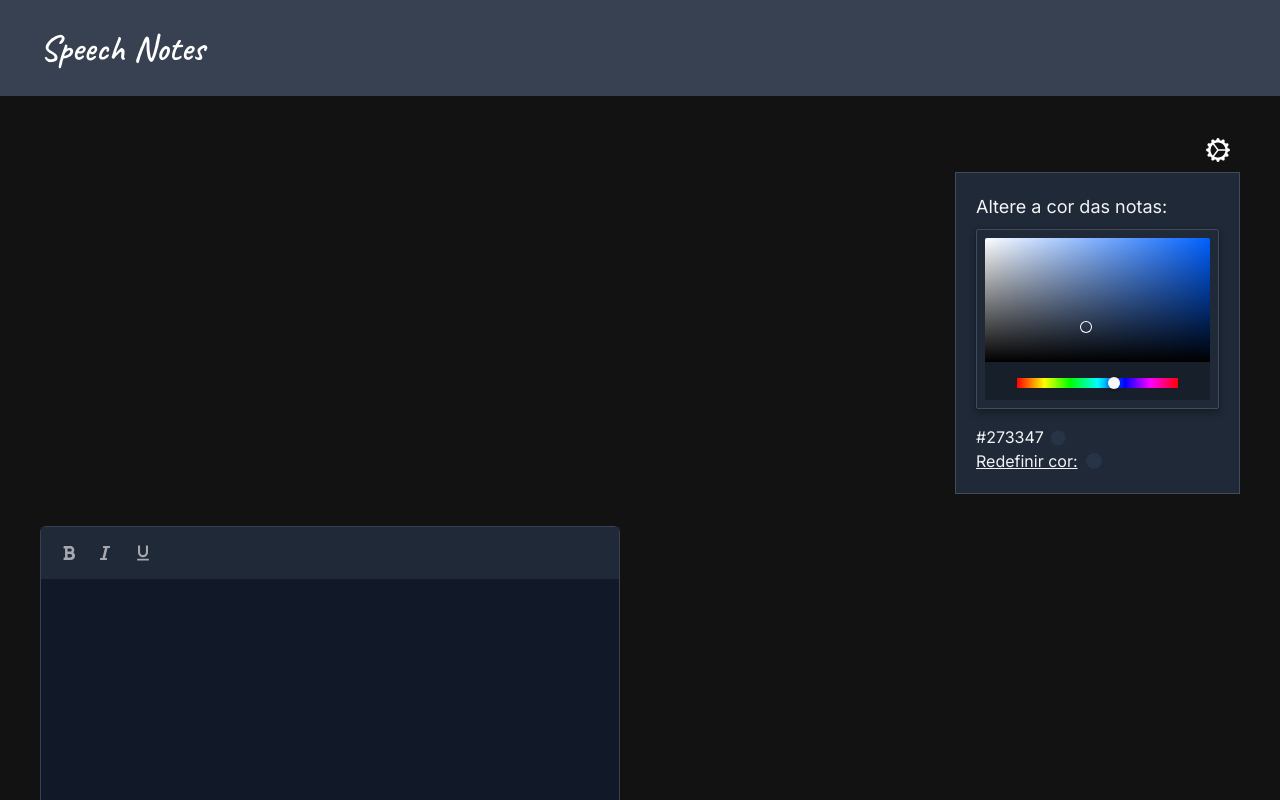
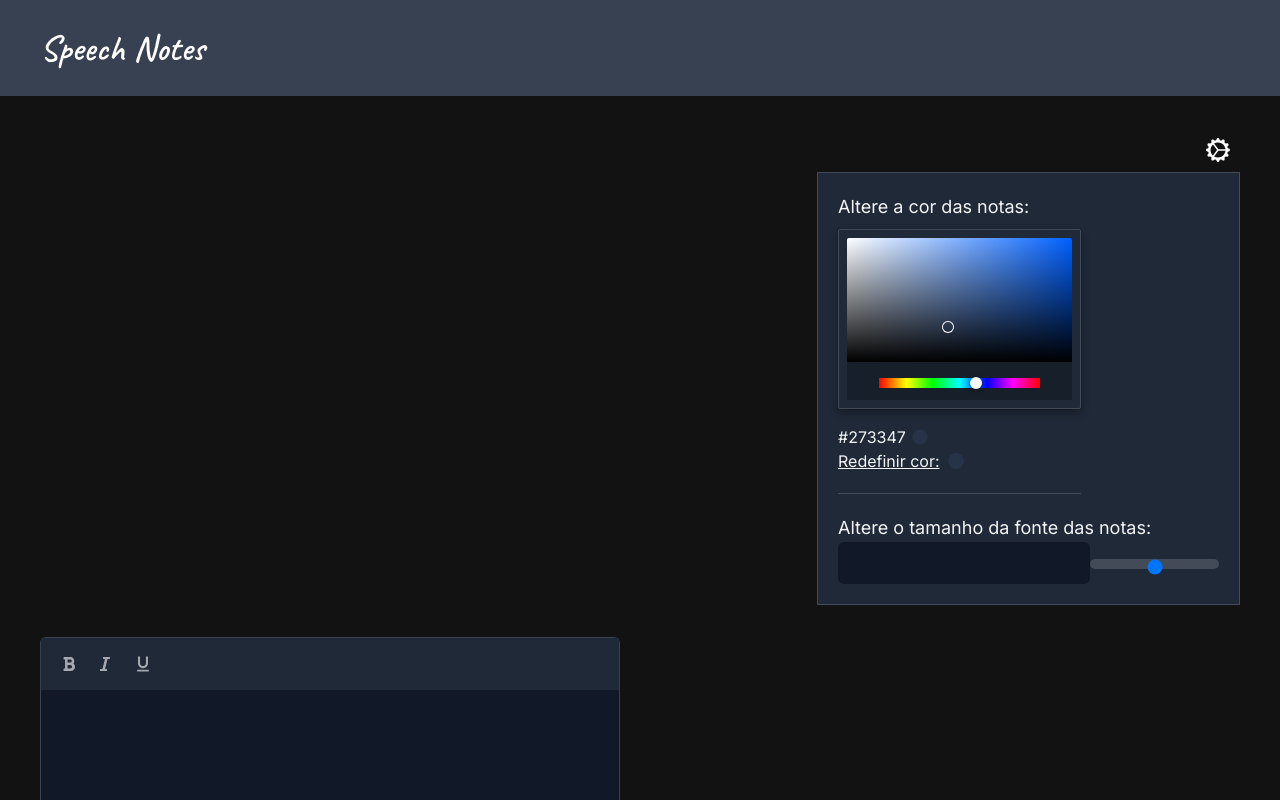
Before and after one commit to gabrielalencs/Quick-Notes, a React (Vite) app: page / in a window 1280 px wide. Shown: the top 800 px of the page. Built offline with nearby package versions, Linux system fonts and the light colour scheme.

Commit message:
feat: adjustments to note color logic

```diff
--- a/src/App.css
+++ b/src/App.css
@@ -27,6 +27,29 @@
 
 svg {
     outline: none;
+}
+
+
+input[type="number"]::-webkit-inner-spin-button,
+input[type="number"]::-webkit-outer-spin-button {
+    -webkit-appearance: none;
+    margin: 0;
+}
+
+input[type="range"]::-webkit-slider-thumb {
+    -webkit-appearance: none;
+    appearance: none;
+    background-color: red !important;
+}
+
+input[type="range"]::-webkit-slider-runnable-track {
+    background-color: #424B57;
+    height: 10px;
+    border-radius: 20px;
+}
+
+input[type="range"]::-moz-range-progress  {
+    background-color: #2DD4BF;
 }
 
 
@@ -130,7 +153,7 @@
 .flexbox-fix>div:first-child div {
     margin-top: 0 !important;
     position: absolute !important;
-    bottom: 1.7rem;
+    bottom: 3rem;
     left: 4.6rem;
 }
 
--- a/src/components/SettingsContainer/index.jsx
+++ b/src/components/SettingsContainer/index.jsx
@@ -27,8 +27,8 @@
                 </div>
             </div>
 
-            <div className="bg-[#1f2937] p-5 border-[1px] border-[#424b57] w-max">
-                <div className="relative w-max text-[#f3f4f6]">
+            <div className="bg-[#1f2937] p-5 border-[1px] border-[#424b57]">
+                <div className="relative w-max text-[#f3f4f6] border-[1px] border-[#424b57] border-r-0 border-t-0 border-l-0 pb-5">
                     <h3 className="text-lg">Altere a cor das notas:</h3>
                     <ChromePicker
                         className="custom-chrome-picker mt-2"
@@ -43,6 +43,17 @@
                         </p>
                     </div>
                 </div>
+
+                <div className="mt-5">
+                    <h3 className="text-[#f3f4f6] text-lg">Altere o tamanho da fonte das notas:</h3>
+                    <div>
+                        <input
+                            type="number"
+                            className="bg-[#111827] p-2 rounded-md duration-200 border-[1px] border-transparent text-white focus:outline-none hover:border-[#2dd4bf] focus:border-[#2dd4bf] focus:shadow-md focus:shadow-[#2dd4bf33]"
+                        />
+                        <input type="range" />
+                    </div>
+                </div>
             </div>
         </div>
     )
```
